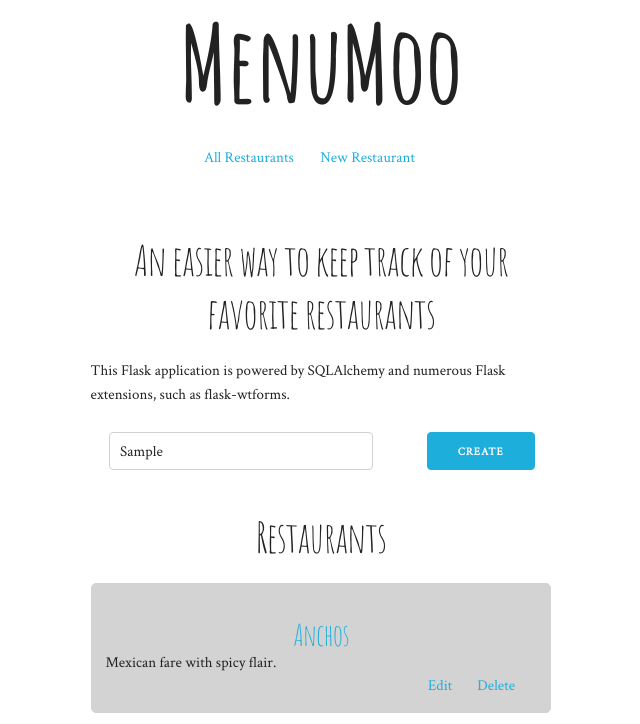
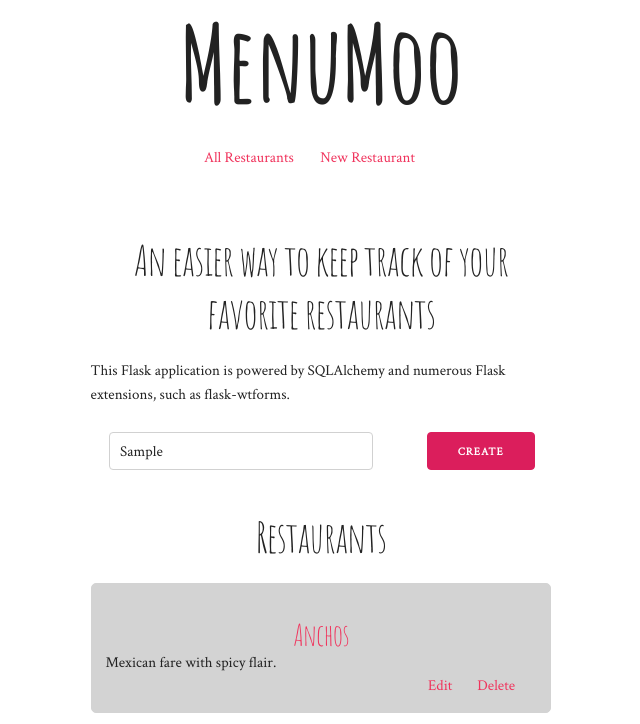
Before and after one commit to erogers6264/jortl, a plain HTML site: page index.html in a window 1280 px wide. Both pictures are taken after typing "Sample" into the empty fields and a click on the button "CREATE". Shown: the top 724 px of the page, without its empty margins (319-959 px from the left). Drawn offline with Linux system fonts and the light colour scheme.

Commit message:
Change primary color

```diff
--- a/css/skeleton.css
+++ b/css/skeleton.css
@@ -158,9 +158,9 @@ p {
 /* Links
 –––––––––––––––––––––––––––––––––––––––––––––––––– */
 a {
-  color: #1EAEDB; }
+  color: #F0335C; }
 a:hover {
-  color: #0FA0CE; }
+  color: #DB1E5C; }
 
 
 /* Buttons
@@ -206,8 +206,8 @@ input[type="submit"].button-primary,
 input[type="reset"].button-primary,
 input[type="button"].button-primary {
   color: #FFF;
-  background-color: #33C3F0;
-  border-color: #33C3F0; }
+  background-color: #F0335C;
+  border-color: #F0335C; }
 .button.button-primary:hover,
 button.button-primary:hover,
 input[type="submit"].button-primary:hover,
@@ -219,8 +219,8 @@ input[type="submit"].button-primary:focus,
 input[type="reset"].button-primary:focus,
 input[type="button"].button-primary:focus {
   color: #FFF;
-  background-color: #1EAEDB;
-  border-color: #1EAEDB; }
+  background-color: #DB1E5C;
+  border-color: #DB1E5C; }
 
 
 /* Forms
@@ -266,7 +266,7 @@ input[type="url"]:focus,
 input[type="password"]:focus,
 textarea:focus,
 select:focus {
-  border: 1px solid #33C3F0;
+  border: 1px solid #DB1E5C;
   outline: 0; }
 label,
 legend {
```
